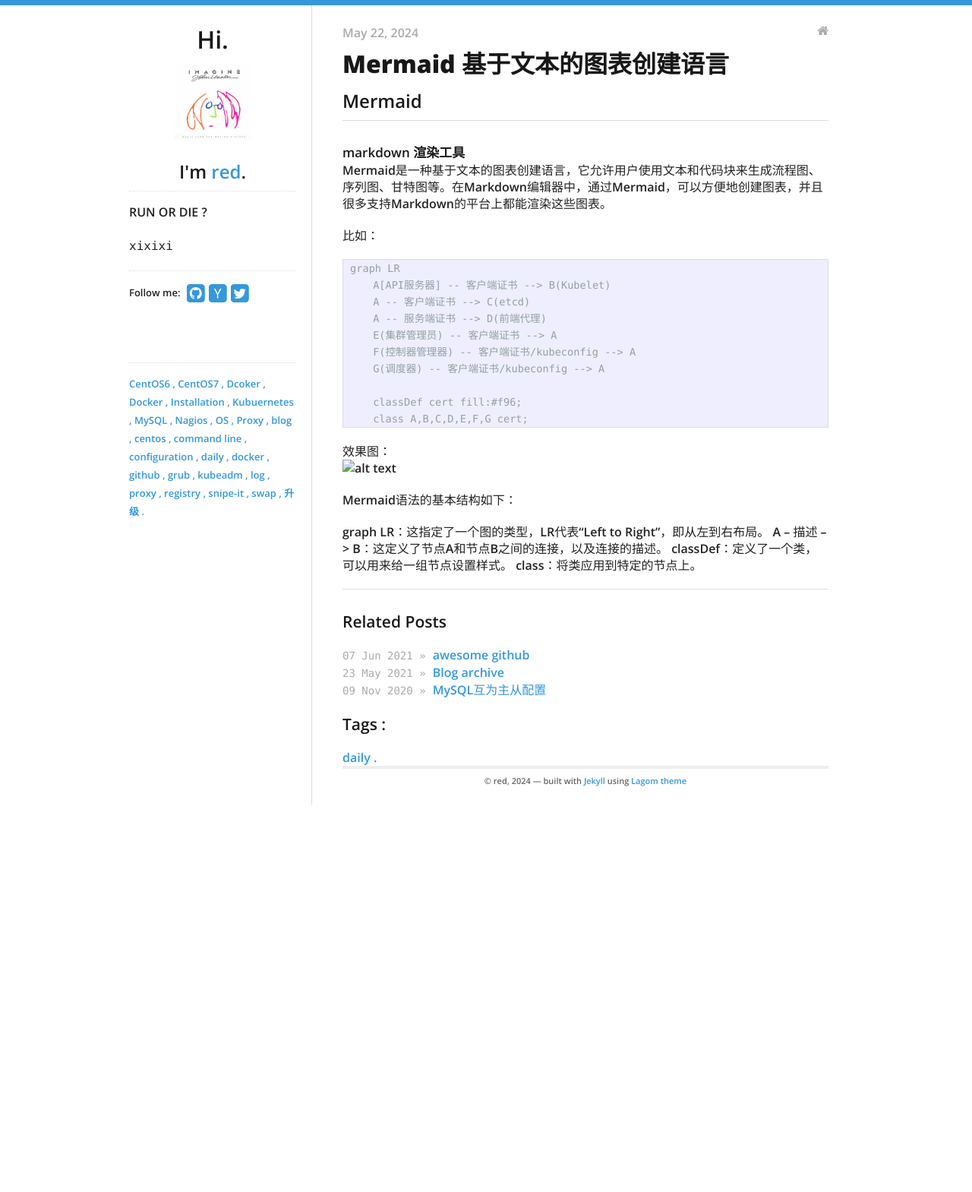
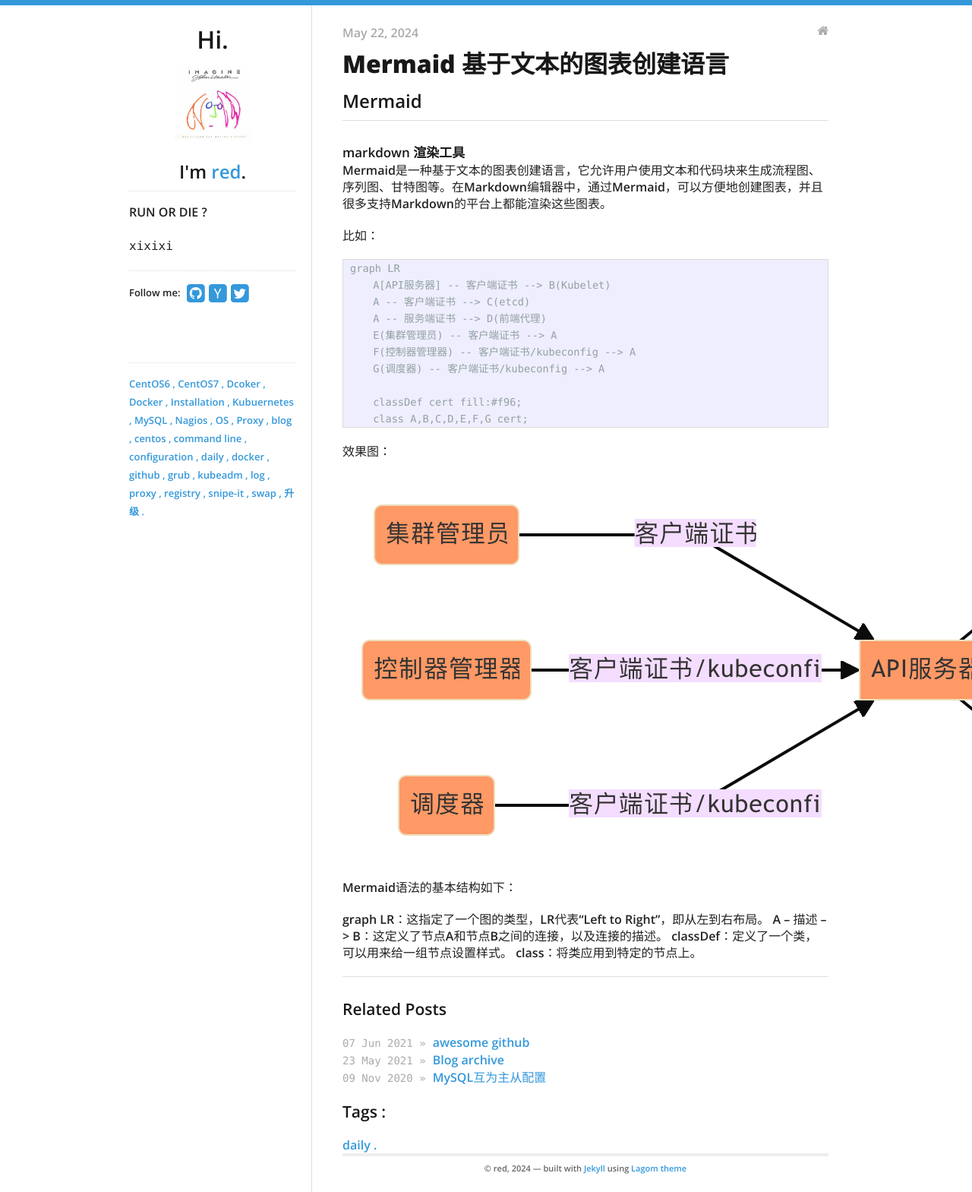
Before and after one commit to xyzsss/xyzsss.github.io, a Jekyll site: the page built from _posts/2024-05-22-Markdown图表创建语言Mermaid.md, in a window 1280 px wide. Shown: the whole page at 76% size. Built offline with Jekyll 4.4.1, drawn with Linux system fonts in a browser that asks for light colours; nearby versions of some CDN libraries; before the commit the page ends 1059 px from its top, so only the background shows below that.

Commit message:
fix image view

````diff
--- a/_posts/2024-05-22-Markdown图表创建语言Mermaid.md
+++ b/_posts/2024-05-22-Markdown图表创建语言Mermaid.md
@@ -28,7 +28,7 @@ graph LR
     class A,B,C,D,E,F,G cert;
 ```
 效果图：
-![alt text](image.png)
+![success pic](https://raw.githubusercontent.com/xyzsss/xyzsss.github.io/master/assets/images/mermaid.png)
 
 
 Mermaid语法的基本结构如下：
````
Also changed, not shown: assets/images/image.png (deleted), assets/images/mermaid.png (renamed from _posts/image.png).
